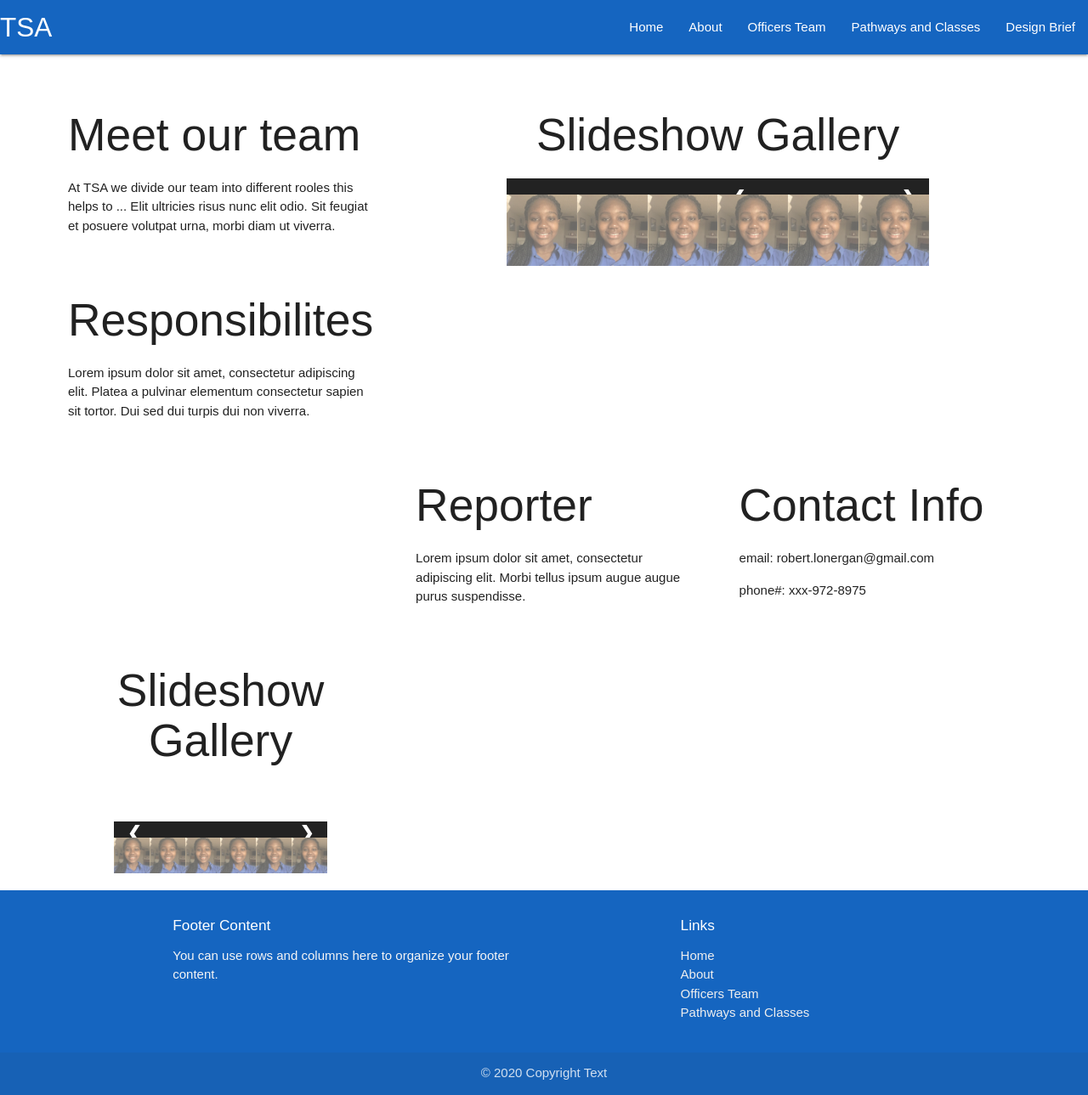
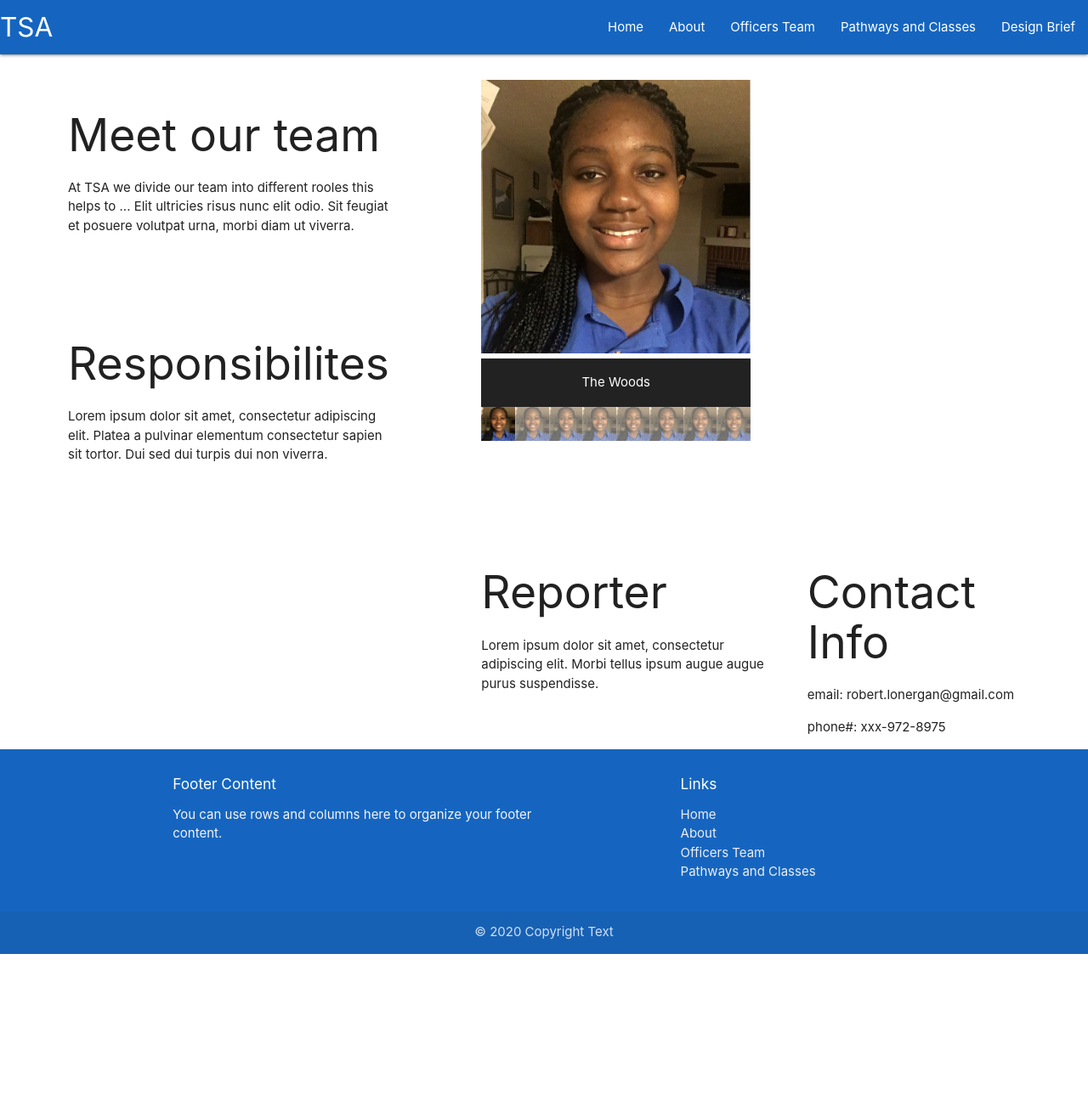
Before and after one commit to fastfists/TSAZone, a Flask app: page /officers in a window 1280 px wide. Shown: the whole page at 85% size. After the commit the page ends 1123 px from the top, so only its background shows below. Run offline with Flask 2, Linux system fonts and the light colour scheme.

Commit message:
big changes to design brief and polishing up officer page

```diff
--- a/static/css/officers.css
+++ b/static/css/officers.css
@@ -1,11 +1,10 @@
 .grid-container {
   display: grid;
-  grid-template-columns: 2fr 3fr 3fr;
-  grid-template-rows: 1fr 1fr 1fr 1fr;
-  grid-template-areas: "team 		 picture picture"
-  		       "responsibilities picture picture"
-		       "responsibilities officer contact"
-		       "empty		 officer contact";
+  grid-template-columns: 2fr 0.1fr 4fr 3fr;
+  grid-template-rows: 1fr 1fr 1fr ;
+  grid-template-areas: "team 		         . picture picture"
+  		                 "responsibilities  . picture picture"
+		                   "responsibilities . officer contact";
 
   padding-left: 80px;
   padding-top: 30px;
--- a/templates/layout.html
+++ b/templates/layout.html
@@ -25,6 +25,9 @@
     {% include 'includes/footer.html' %}
 
     <script src="https://cdnjs.cloudflare.com/ajax/libs/materialize/1.0.0/js/materialize.min.js"></script>
+
+    {% block js %}
+    {% endblock js %}
     <script src="/static/js/init.js"></script>
 </body>
 </html>
--- a/templates/officers.html
+++ b/templates/officers.html
@@ -3,27 +3,10 @@
 {% block css %}
 <link rel="stylesheet" href="/static/css/officers.css">
 <style>
-			body {
-			  font-family: Arial;
-			  margin: 0;
-			}
-
-			* {
-			  box-sizing: border-box;
-			}
-
-			img {
-			  vertical-align: middle;
-			}
-
-			/* Position the image container (needed to position the left and right arrows) */
-			.container {
-			  position: relative;
-			}
-
 	/* Hide the images by default */
 	.mySlides {
 		display: none;
+		width: 50%;
 	}
 
 	/* Add a pointer when hovering over the thumbnail images */
@@ -66,27 +49,23 @@
 		font-size: 12px;
 		padding: 8px 12px;
 		position: absolute;
+		display: none;
 		top: 0;
 	}
 
 	/* Container for image text */
 	.caption-container {
+		width: 50%;
 		text-align: center;
 		background-color: #222;
 		padding: 2px 16px;
 		color: white;
 	}
 
-			.row:after {
-			  content: "";
-			  display: table;
-			  clear: both;
-			}
-
-			/* Six columns side by side */
+	/* 8 columns side by side */
 	.column {
 		float: left;
-			  width: 16.66%;
+		width: 6.25%;
 	}
 
 	/* Add a transparency effect for thumnbail images */
@@ -98,7 +77,19 @@
 	.demo:hover {
 		opacity: 1;
 	}
+
+	.officerName {
+		display: none;
+	}
+
+	.contactArea {
+		display: none;
+	}
 </style>
+
+{% endblock css %}
+
+{% block js %}
 <script>
 	var slideIndex = 1;
 	showSlides(slideIndex);
@@ -114,178 +105,233 @@
 	function showSlides(n) {
 		var i;
 		var slides = document.getElementsByClassName("mySlides");
+
+		var officers = document.getElementsByClassName("officerName")
+		var contactAreas = document.getElementsByClassName("contactArea")
+
+		var officerSection = document.getElementsByClassName("officer")[0];
+		var contactSecton = document.getElementsByClassName("contact")[0];
+
 		var dots = document.getElementsByClassName("demo");
 		var captionText = document.getElementById("caption");
-					  if (n > slides.length) {slideIndex = 1}
-					  if (n < 1) {slideIndex = slides.length}
+		if (n > slides.length) { slideIndex = 1 }
+		if (n < 1) { slideIndex = slides.length }
 		for (i = 0; i < slides.length; i++) {
 			slides[i].style.display = "none";
 		}
 		for (i = 0; i < dots.length; i++) {
 			dots[i].className = dots[i].className.replace(" active", "");
 		}
-					  slides[slideIndex-1].style.display = "block";
-					  dots[slideIndex-1].className += " active";
-					  captionText.innerHTML = dots[slideIndex-1].alt;
+		slides[slideIndex - 1].style.display = "block";
+		dots[slideIndex - 1].className += " active";
+		captionText.innerHTML = dots[slideIndex - 1].alt;
+
+		officerSection.innerHTML = officers[slideIndex - 1].innerHTML;
+
+		contactSecton.innerHTML = contactAreas[slideIndex - 1].innerHTML;
+
 	}
 </script>
 
-{% endblock css %}
+<script>
+	document.addEventListener('DOMContentLoaded', function () {
+		var elems = document.querySelectorAll('.carousel');
+		var instance = M.Carousel.init(elems, {
+			fullWidth: true,
+			indicators: true
+		});
+	});
+
+</script>
+{% endblock js %}
 
 {% block body %}
+
+
 <div class="grid-container">
 	<div class="team">
 		<h2>Meet our team</h2>
-		<p>At TSA we divide our team into different rooles this helps to ... Elit ultricies risus nunc elit odio. Sit feugiat et posuere volutpat urna, morbi diam ut viverra.</p>
+		<p>At TSA we divide our team into different rooles this helps to ... Elit ultricies risus nunc elit odio. Sit
+			feugiat et posuere volutpat urna, morbi diam ut viverra.</p>
 	</div>
 
-	<body>
-
-			<h2 style="text-align:center">Slideshow Gallery</h2>
-
-			<div class="container">
+	<div class="picture">
+		<div>
 			<div class="mySlides">
-				<div class="numbertext">1 / 6</div>
+				<div class="numbertext">1 / 8</div>
 				<img src="/static/images/officers/faith.png" style="width:100%">
+				<div class="officerName">
+					<h2>Reporter</h2>
+					<p>Lorem ipsum dolor sit amet, consectetur adipiscing elit. Morbi tellus ipsum augue augue purus
+						suspendisse.
+					</p>
+				</div>
+				<div class="contactArea">
+					<h2>Contact Info</h2>
+					<p>email: robert.lonergan@gmail.com</p>
+					<p>phone#: xxx-972-8975</p>
+				</div>
 			</div>
 
 			<div class="mySlides">
-				<div class="numbertext">2 / 6</div>
+				<div class="numbertext">2 / 8</div>
 				<img src="/static/images/officers/faith.png" style="width:100%">
+				<div class="officerName">
+					<h2>Reporter</h2>
+					<p>Lorem ipsum dolor sit amet, consectetur adipiscing elit. Morbi tellus ipsum augue augue purus
+						suspendisse.
+					</p>
+				</div>
+				<div class="contactArea">
+					<h2>Contact Info</h2>
+					<p>email: robert.lonergan@gmail.com</p>
+					<p>phone#: xxx-972-8975</p>
+				</div>
 			</div>
 
 			<div class="mySlides">
-				<div class="numbertext">3 / 6</div>
+				<div class="numbertext">3 / 8</div>
 				<img src="/static/images/officers/faith.png" style="width:100%">
+				<div class="officerName">
+					<h2>Reporter</h2>
+					<p>Lorem ipsum dolor sit amet, consectetur adipiscing elit. Morbi tellus ipsum augue augue purus
+						suspendisse.
+					</p>
+				</div>
+				<div class="contactArea">
+					<h2>Contact Info</h2>
+					<p>email: robert.lonergan@gmail.com</p>
+					<p>phone#: xxx-972-8975</p>
+				</div>
 			</div>
 
 			<div class="mySlides">
-				<div class="numbertext">4 / 6</div>
+				<div class="numbertext">4 / 8</div>
 				<img src="/static/images/officers/faith.png" style="width:100%">
+				<div class="officerName">
+					<h2>Reporter</h2>
+					<p>Lorem ipsum dolor sit amet, consectetur adipiscing elit. Morbi tellus ipsum augue augue purus
+						suspendisse.
+					</p>
+				</div>
+				<div class="contactArea">
+					<h2>Contact Info</h2>
+					<p>email: robert.lonergan@gmail.com</p>
+					<p>phone#: xxx-972-8975</p>
+				</div>
 			</div>
 
 			<div class="mySlides">
-				<div class="numbertext">5 / 6</div>
+				<div class="numbertext">5 / 8</div>
 				<img src="/static/images/officers/faith.png" style="width:100%">
+				<div class="officerName">
+					<h2>Reporter</h2>
+					<p>Lorem ipsum dolor sit amet, consectetur adipiscing elit. Morbi tellus ipsum augue augue purus
+						suspendisse.
+					</p>
+				</div>
+				<div class="contactArea">
+					<h2>Contact Info</h2>
+					<p>email: robert.lonergan@gmail.com</p>
+					<p>phone#: xxx-972-8975</p>
+				</div>
 			</div>
 
 			<div class="mySlides">
-				<div class="numbertext">6 / 6</div>
+				<div class="numbertext">6 / 8</div>
 				<img src="/static/images/officers/faith.png" style="width:100%">
+				<div class="officerName">
+					<h2>Reporter</h2>
+					<p>sutff</p>
+				</div>
+				<div class="contactArea">
+					<h2>Contact Info</h2>
+					<p>email: robert.lonergan@gmail.com</p>
+					<p>phone#: xxx-972-8975</p>
+				</div>
 			</div>
 
-			  <a class="prev" onclick="plusSlides(-1)">❮</a>
-			  <a class="next" onclick="plusSlides(1)">❯</a>
+			<div class="mySlides">
+				<div class="numbertext">7 / 8</div>
+				<img src="/static/images/officers/faith.png" style="width:100%">
+				<div class="officerName">
+					<h2>Reporter</h2>
+					<p>Lorem ipsum dolor sit amet, consectetur adipiscing elit. Morbi tellus ipsum augue augue purus
+						suspendisse.
+					</p>
+				</div>
+				<div class="contactArea">
+					<h2>Contact Info</h2>
+					<p>email: robert.lonergan@gmail.com</p>
+					<p>phone#: xxx-972-8975</p>
+				</div>
+			</div>
+
+			<div class="mySlides">
+				<div class="numbertext">8 / 8</div>
+				<img src="/static/images/officers/faith.png" style="width:100%">
+				<div class="officerName">
+					<h2>Reporter</h2>
+					<p>Lorem ipsum dolor sit amet, consectetur adipiscing elit. Morbi tellus ipsum augue augue purus
+						suspendisse.
+					</p>
+				</div>
+				<div class="contactArea">
+					<h2>Contact Info</h2>
+					<p>email: robert.lonergan@gmail.com</p>
+					<p>phone#: xxx-972-8975</p>
+				</div>
+			</div>
+
+			<!-- <a class="prev" onclick="plusSlides(-1)">❮</a>
+			<a class="next" onclick="plusSlides(1)">❯</a> -->
 
 			<div class="caption-container">
 				<p id="caption"></p>
 			</div>
 
-			  <div class="row">
+			<div class="rows">
 				<div class="column">
-				  <img class="demo cursor" src="/static/images/officers/faith.png" style="width:100%" onclick="currentSlide(1)" alt="The Woods">
+					<img class="demo cursor" src="/static/images/officers/faith.png" style="width:100%"
+						onclick="currentSlide(1)" alt="The Woods">
 				</div>
 				<div class="column">
-				  <img class="demo cursor" src="/static/images/officers/faith.png" style="width:100%" onclick="currentSlide(2)" alt="Cinque Terre">
+					<img class="demo cursor" src="/static/images/officers/faith.png" style="width:100%"
+						onclick="currentSlide(2)" alt="Cinque Terre">
 				</div>
 				<div class="column">
-				  <img class="demo cursor" src="/static/images/officers/faith.png" style="width:100%" onclick="currentSlide(3)" alt="Mountains and fjords">
+					<img class="demo cursor" src="/static/images/officers/faith.png" style="width:100%"
+						onclick="currentSlide(3)" alt="Mountains and fjords">
 				</div>
 				<div class="column">
-				  <img class="demo cursor" src="/static/images/officers/faith.png" style="width:100%" onclick="currentSlide(4)" alt="Northern Lights">
+					<img class="demo cursor" src="/static/images/officers/faith.png" style="width:100%"
+						onclick="currentSlide(4)" alt="Northern Lights">
 				</div>
 				<div class="column">
-				  <img class="demo cursor" src="/static/images/officers/faith.png" style="width:100%" onclick="currentSlide(5)" alt="Nature and sunrise">
+					<img class="demo cursor" src="/static/images/officers/faith.png" style="width:100%"
+						onclick="currentSlide(5)" alt="Nature and sunrise">
 				</div>
 				<div class="column">
-				  <img class="demo cursor" src="/static/images/officers/faith.png" style="width:100%" onclick="currentSlide(6)" alt="Snowy Mountains">
+					<img class="demo cursor" src="/static/images/officers/faith.png" style="width:100%"
+						onclick="currentSlide(6)" alt="Snowy Mountains">
+				</div>
+				<div class="column">
+					<img class="demo cursor" src="/static/images/officers/faith.png" style="width:100%"
+						onclick="currentSlide(7)" alt="Snowy Mountains">
+				</div>
+				<div class="column">
+					<img class="demo cursor" src="/static/images/officers/faith.png" style="width:100%"
+						onclick="currentSlide(8)" alt="Snowy Mountains">
+				</div>
 			</div>
 		</div>
 	</div>
 
-
-
-
-
-
-
-	<div class="picture">
-		<center>
-
-						<h2 style="text-align:center">Slideshow Gallery</h2>
-
-						<div class="container">
-						  <div class="mySlides">
-							<div class="numbertext">1 / 6</div>
-							<img src="/static/images/officers/faith.png" style="width:100%">
-						  </div>
-
-						  <div class="mySlides">
-							<div class="numbertext">2 / 6</div>
-							<img src="/static/images/officers/faith.png" style="width:100%">
-						  </div>
-
-						  <div class="mySlides">
-							<div class="numbertext">3 / 6</div>
-							<img src="/static/images/officers/faith.png" style="width:100%">
-						  </div>
-
-						  <div class="mySlides">
-							<div class="numbertext">4 / 6</div>
-							<img src="/static/images/officers/faith.png" style="width:100%">
-						  </div>
-
-						  <div class="mySlides">
-							<div class="numbertext">5 / 6</div>
-							<img src="/static/images/officers/faith.png" style="width:100%">
-						  </div>
-
-						  <div class="mySlides">
-							<div class="numbertext">6 / 6</div>
-							<img src="/static/images/officers/faith.png" style="width:100%">
-						  </div>
-
-						  <a class="prev" onclick="plusSlides(-1)">❮</a>
-						  <a class="next" onclick="plusSlides(1)">❯</a>
-
-						  <div class="caption-container">
-							<p id="caption"></p>
-						  </div>
-
-						  <div class="row">
-							<div class="column">
-							  <img class="demo cursor" src="/static/images/officers/faith.png" style="width:100%" onclick="currentSlide(1)" alt="The Woods">
-							</div>
-							<div class="column">
-							  <img class="demo cursor" src="/static/images/officers/faith.png" style="width:100%" onclick="currentSlide(2)" alt="Cinque Terre">
-							</div>
-							<div class="column">
-							  <img class="demo cursor" src="/static/images/officers/faith.png" style="width:100%" onclick="currentSlide(3)" alt="Mountains and fjords">
-							</div>
-							<div class="column">
-							  <img class="demo cursor" src="/static/images/officers/faith.png" style="width:100%" onclick="currentSlide(4)" alt="Northern Lights">
-							</div>
-							<div class="column">
-							  <img class="demo cursor" src="/static/images/officers/faith.png" style="width:100%" onclick="currentSlide(5)" alt="Nature and sunrise">
-							</div>
-							<div class="column">
-							  <img class="demo cursor" src="/static/images/officers/faith.png" style="width:100%" onclick="currentSlide(6)" alt="Snowy Mountains">
-							</div>
-						  </div>
-						</div>
-
-
-
-
-
-
-		</center>
-	</div>
-
 	<div class="officer">
 		<h2>Reporter</h2>
-		<p>Lorem ipsum dolor sit amet, consectetur adipiscing elit. Morbi tellus ipsum augue augue purus suspendisse.</p>
-
+		<p>Lorem ipsum dolor sit amet, consectetur adipiscing elit. Morbi tellus ipsum augue augue purus
+			suspendisse.
+		</p>
 	</div>
 
 	<div class="contact">
@@ -297,7 +343,8 @@
 	<div class="responsibilities">
 		<h2>Responsibilites</h2>
 
-		<p>Lorem ipsum dolor sit amet, consectetur adipiscing elit. Platea a pulvinar elementum consectetur sapien sit tortor. Dui sed dui turpis dui non viverra. </p>
+		<p>Lorem ipsum dolor sit amet, consectetur adipiscing elit. Platea a pulvinar elementum consectetur sapien
+			sit tortor. Dui sed dui turpis dui non viverra. </p>
 	</div>
 </div>
 {% endblock body %}
```
Also changed, not shown: static/css/design_brief.css (+28 -27 lines), templates/about.html (+42 -19 lines), templates/design_brief.html (+84 -19 lines). Lines whose indentation alone changed are shown as unchanged.
